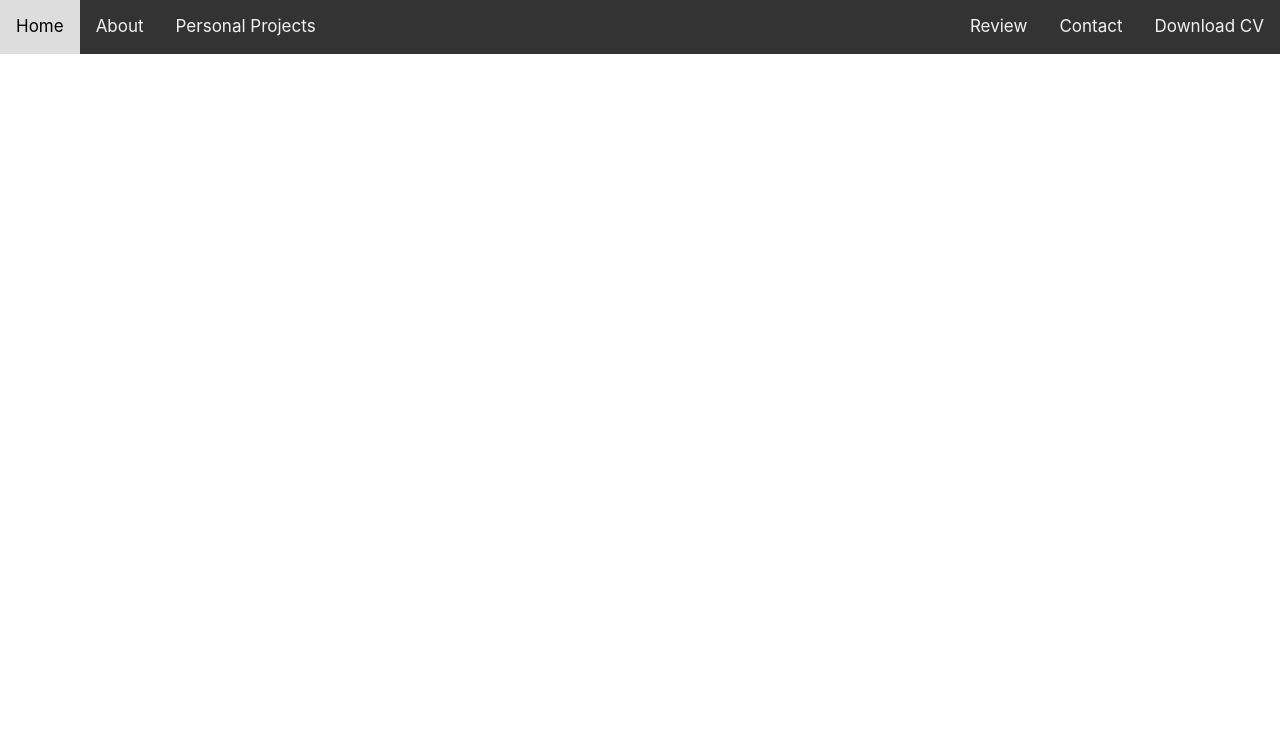
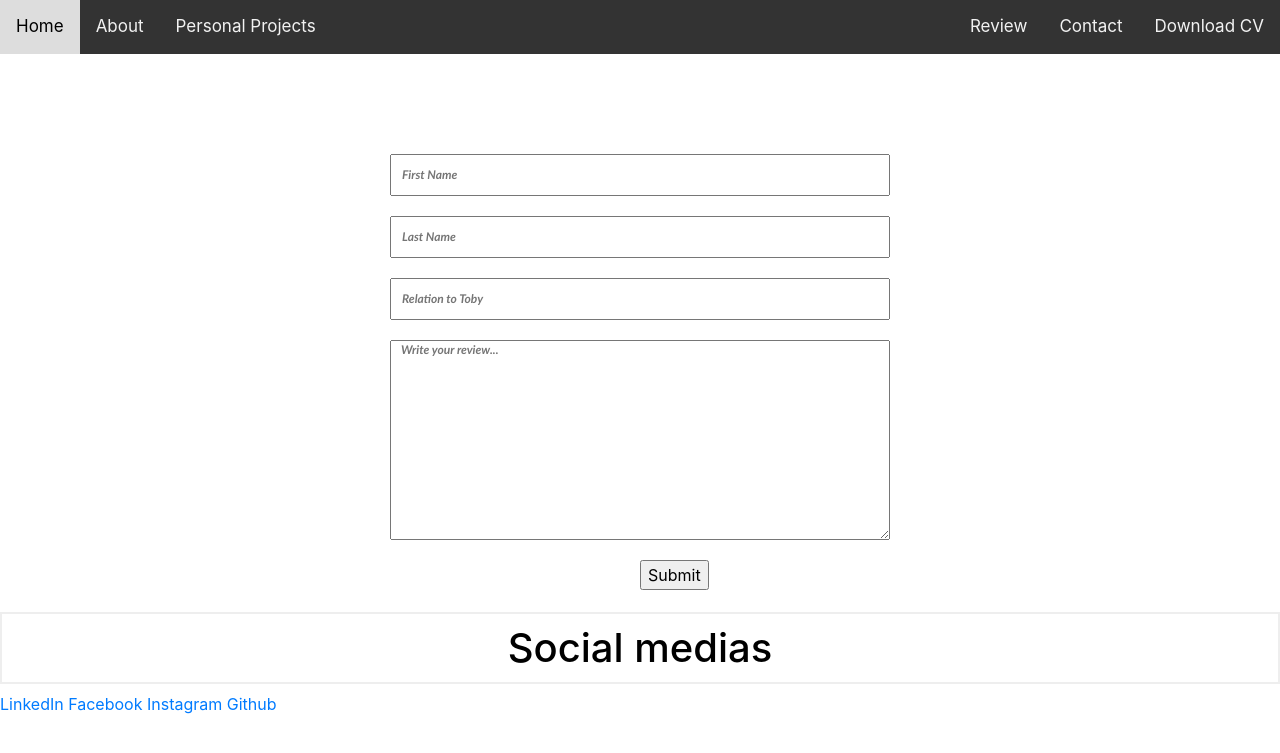
Before and after one commit to TobyPickard/portfolio, a Flask app: page /contact in a window 1280 px wide. Shown: the top 753 px of the page. Run offline with Flask 2, Linux system fonts and the light colour scheme; some libraries are stand-ins or nearby versions.

Commit message:
creating basic layout and api calls for the contact page

```diff
--- a/app.py
+++ b/app.py
@@ -1,3 +1,4 @@
+from crypt import methods
 from datetime import date
 from hashlib import new
 from operator import imod
@@ -40,6 +41,18 @@ def personal():
 def contact():
     return render_template('contact.html')
 
+@app.route('/send_contact', methods=['POST'])
+def send_contact():
+    if request.method == 'POST':
+        form_data = {}
+        form_data['Name'] = request.form['name']
+        form_data['Email'] = request.form['email']
+        form_data['Subject'] = request.form['subject']
+        form_data['Message'] = request.form['message']
+
+        print(form_data)
+    return redirect('/contact')
+
 @app.route('/')
 def home():
     return render_template('home.html')
--- a/static/css/buttons.css
+++ b/static/css/buttons.css
@@ -11,7 +11,7 @@
 .center {
     margin: 0;
     position: absolute;
-    left: 0%;
+    left: 50%;
     margin-top: 20px;
     display: inline-block;
     margin-right: 5px;
--- a/templates/contact.html
+++ b/templates/contact.html
@@ -1,8 +1,30 @@
 {% extends 'base.html' %}
 
 {% block content %}
-<link rel="stylesheet" href="../static/css/sidebar.css">
+<link rel="stylesheet" href="../static/css/sidetabs.css">
+<link rel="stylesheet" href="../static/css/textboxes.css">
+<link rel="stylesheet" href="../static/css/buttons.css">
+<link rel="stylesheet" href="../static/css/popup.css">
+<link rel="stylesheet" href="../static/css/style.css">
 <!-- Page content -->
 <div class="main">
+    <form id="frm1" action="/send_contact" method="POST">
+        <input name="name" type="text" class="imgURLText" size="70" id="FirstName" placeholder="First Name">
+        <input name="email" type="text" class="imgURLText" size="70" id="urlText" placeholder="Last Name">
+        <input name="subject" type="text" class="imgURLText" size="70" id="urlText" placeholder="Relation to Toby">
+        <textarea name="message" class="imgURLText" id="ReviewTextbox" cols="20" wrap="hard" placeholder="Write your review..."></textarea>
+        <div>
+            <input class="center" type="submit" />
+        </div>
+    </form>
+
+    <br>
+    <br>
+    <br>
+    <h1>Social medias</h1>
+    <a href="https://www.linkedin.com/in/toby-pickard-84bb53175">LinkedIn</a>
+    <a href="https://www.facebook.com/toby.pickard">Facebook</a>
+    <a href="https://www.instagram.com/tobypickard">Instagram</a>
+    <a href="https://github.com/TobyPickard">Github</a>
 </div>
 {% endblock %}
```
